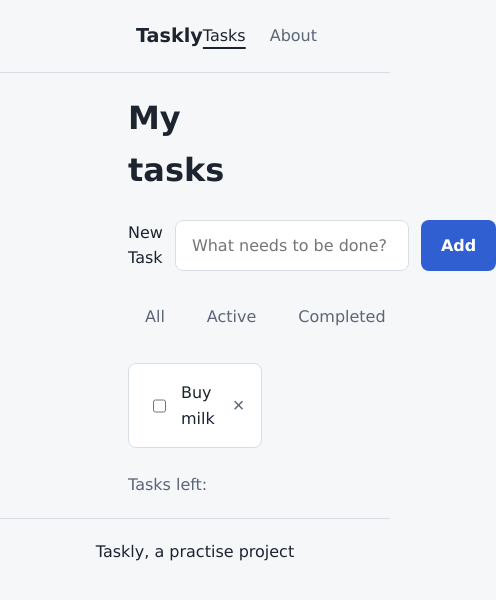
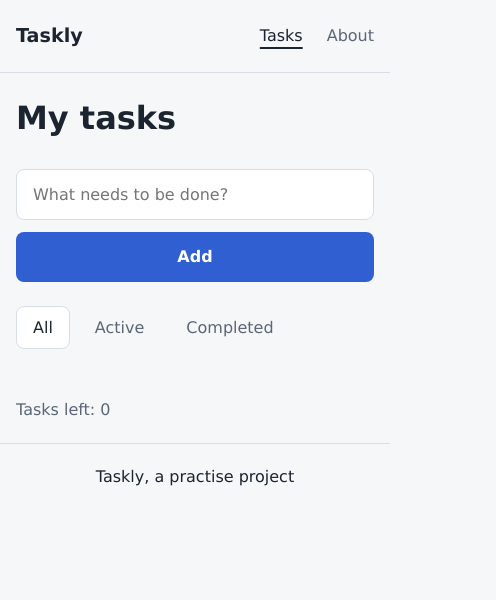
Before and after one commit to dl-maker/my-first-repo, a plain HTML site: page dist/index.html in a window 390 px wide. Shown: the whole page, 496 px wide, since content can reach past the window. Drawn offline with Linux system fonts and the light colour scheme.

Commit message:
Created app.js, built functionality and modified html and css files. Todo list is ready

```diff
--- a/dist/css/base.css
+++ b/dist/css/base.css
@@ -11,8 +11,7 @@ body{
 
 .main-container{
 
-    margin:0 120px;
-    padding: var(--space-xl) var(--space-sm);
+    padding-block: var(--space-xl);
     display: flex;
     flex-direction: column;
     align-items: flex-start;
@@ -22,3 +21,9 @@ body{
 .main-container > *{
     margin: 0;
 }
+
+.container{
+    max-width: var(--container-width);
+    margin-inline: auto;
+    padding-inline: var(--space-lg);
+}
--- a/dist/css/site.css
+++ b/dist/css/site.css
@@ -2,8 +2,7 @@
     display: flex;
     justify-content: space-between;
     align-items: center;
-    margin:0 120px;
-    padding: var(--space-sm) var(--space-lg);
+    padding-block: var(--space-sm);
 
 
 }
--- a/dist/css/todo.css
+++ b/dist/css/todo.css
@@ -69,12 +69,12 @@
 
 .todo-form{
     display: flex;
+    flex-direction: column;
     gap: var(--space-md);
     width: 100%;
 }
 
 .todo-form input{
-    flex: 1;
     padding: var(--space-md) var(--space-lg);
     font: inherit;
     border: 1px solid var(--color-border);
@@ -91,3 +91,14 @@
     text-decoration: line-through;
     color: var(--color-text-muted);
 }
+
+
+@media (min-width: 40rem){
+    .todo-form{
+        flex-direction: row;
+    }
+
+    .todo-form input{
+        flex: 1;
+    }
+}
--- a/dist/css/tokens.css
+++ b/dist/css/tokens.css
@@ -18,4 +18,6 @@
 
     --radius: 0.5rem;
 
+    --container-width: 40rem;
+
 }
--- a/dist/index.html
+++ b/dist/index.html
@@ -5,10 +5,12 @@
     <meta name="viewport" content="width=device-width, initial-scale=1.0">
     <title>Taskly</title>
     <link rel="stylesheet" href="css/main.css">
+    <script src="js/app.js" defer></script>
+
 </head>
 <body>
     <header class="site-header">
-        <div class="header-bar">
+        <div class="header-bar container">
             <h1>Taskly</h1>
             <nav class="site-nav">
                 <ul>
@@ -23,28 +25,29 @@
         </div>
     </header>
     <main class="site-main">
-        <div class="main-container">
+        <div class="main-container container">
 
             <h1>My tasks</h1>
-            <form class="todo-form">
-                <label for="taskType">New Task</label>
-                <input type="text" id="taskType" name="taskType" placeholder="What needs to be done?" required>
+            <form class="todo-form" data-todo-form>
+                <input type="text" id="taskType" name="taskType" placeholder="What needs to be done?" data-todo-input required>
                 <button type="submit" class="btn">Add</button>
             </form>
-            <div class="task-condition">
-                <button type="button">All</button>
-                <button type="button">Active</button>
-                <button type="button">Completed</button>
+            <div class="task-condition" data-todo-filters>
+                <button type="button" data-filter="all" class="is-active" aria-pressed="true">All</button>
+                <button type="button" data-filter="active" aria-pressed="false">Active</button>
+                <button type="button" data-filter="completed" aria-pressed="false">Completed</button>
             </div>
-            <ul class="todo-list">
+            <ul class="todo-list" data-todo-list></ul>
+
+            <template data-todo-template>
                 <li class="todo-item">
-                    <input type="checkbox" id="task-1">
-                    <label for="task-1" class="todo-item__title">Buy milk</label>
-                    <button type="button" class="todo-delete" aria-label="Delete task">×</button>
+                    <input type="checkbox" class="todo-item__checkbox" data-todo-toggle>
+                    <label class="todo-item__title"></label>
+                    <button type="button" class="todo-delete" aria-label="Delete task" data-todo-delete>×</button>
                 </li>
+            </template>
 
-            </ul>
-            <p class="todo-count">Tasks left:</p>
+            <p class="todo-count" data-todo-count>Tasks left:</p>
         </div>
     </main>
 
--- a/dist/js/app.js
+++ b/dist/js/app.js
@@ -0,0 +1,113 @@
+const form = document.querySelector("[data-todo-form]");
+const input = document.querySelector("[data-todo-input]");
+const list = document.querySelector("[data-todo-list]");
+const count = document.querySelector("[data-todo-count]");
+const template = document.querySelector("[data-todo-template]");
+
+const filters = document.querySelector("[data-todo-filters]");
+
+let todos = [];
+
+let currentFilter = "all";   // "all", "active" or "completed"
+
+function render() {
+    list.replaceChildren();
+
+    let visible = todos;
+    if (currentFilter === "active") {
+        visible = todos.filter((todo) => !todo.completed);
+    } else if (currentFilter === "completed") {
+        visible = todos.filter((todo) => todo.completed);
+    }
+
+    for(const todo of visible) {
+        const item = template.content.firstElementChild.cloneNode(true);
+        const checkbox = item.querySelector(".todo-item__checkbox");
+        const title = item.querySelector(".todo-item__title");
+
+        title.textContent = todo.title;
+        checkbox.checked = todo.completed;
+
+        checkbox.id = "todo-" + todo.id;
+        title.htmlFor = checkbox.id;
+
+        item.dataset.todoId = todo.id;
+        item.classList.toggle("is-completed", todo.completed);
+        list.append(item);
+    }
+    const left = todos.filter((todo) => !todo.completed).length;
+    count.textContent = "Tasks left: " + left;
+
+
+
+
+    for (const button of filters.querySelectorAll("[data-filter]")) {
+        const isCurrent = button.dataset.filter === currentFilter;
+        button.classList.toggle("is-active", isCurrent);
+        button.setAttribute("aria-pressed", isCurrent);
+    }
+
+}
+
+form.addEventListener("submit",(event) =>
+{
+    event.preventDefault();
+
+    const text = input.value.trim();
+
+    if(text === ""){
+        return;
+    }
+
+    todos.push({
+        id: Date.now(),
+        title: text,
+        completed: false,
+
+    });
+
+    form.reset();
+
+    render();
+});
+
+// Tick / untick a task
+list.addEventListener("change", (event) => {
+    if (!event.target.matches("[data-todo-toggle]")) {
+        return;                                    // the change wasn't a checkbox
+    }
+
+    const id = Number(event.target.closest("[data-todo-id]").dataset.todoId);
+    const todo = todos.find((todo) => todo.id === id);
+    todo.completed = event.target.checked;
+
+    render();
+});
+
+// Delete a task
+list.addEventListener("click", (event) => {
+    const button = event.target.closest("[data-todo-delete]");
+    if (!button) {
+        return;                                    // the click wasn't on a ×
+    }
+
+    const id = Number(button.closest("[data-todo-id]").dataset.todoId);
+    todos = todos.filter((todo) => todo.id !== id);
+
+    render();
+});
+
+
+filters.addEventListener("click", (event) => {
+    const button = event.target.closest("[data-filter]");
+    if (!button) {
+        return;
+    }
+
+    currentFilter = button.dataset.filter;
+    render();
+});
+
+
+
+render();
```
Also changed, not shown: dist/about.html (+2 -2 lines).
